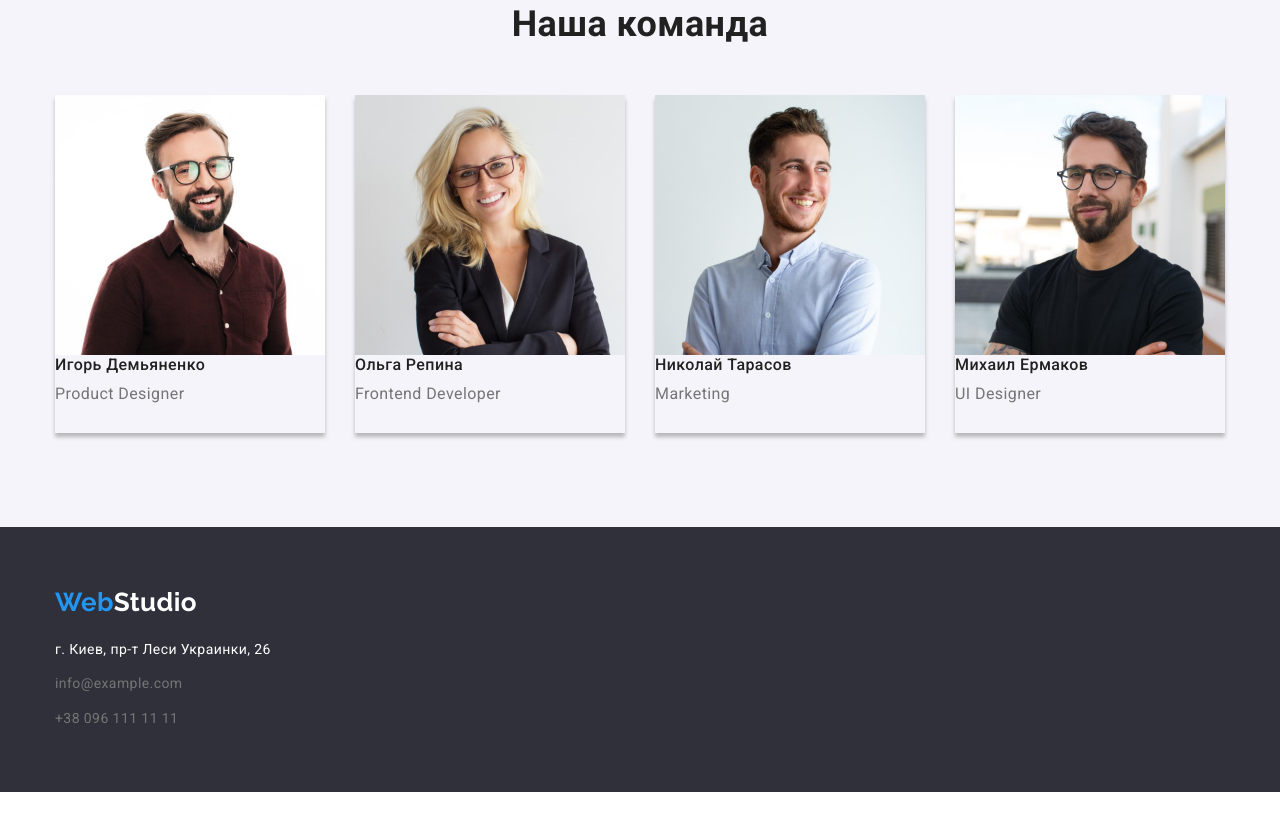
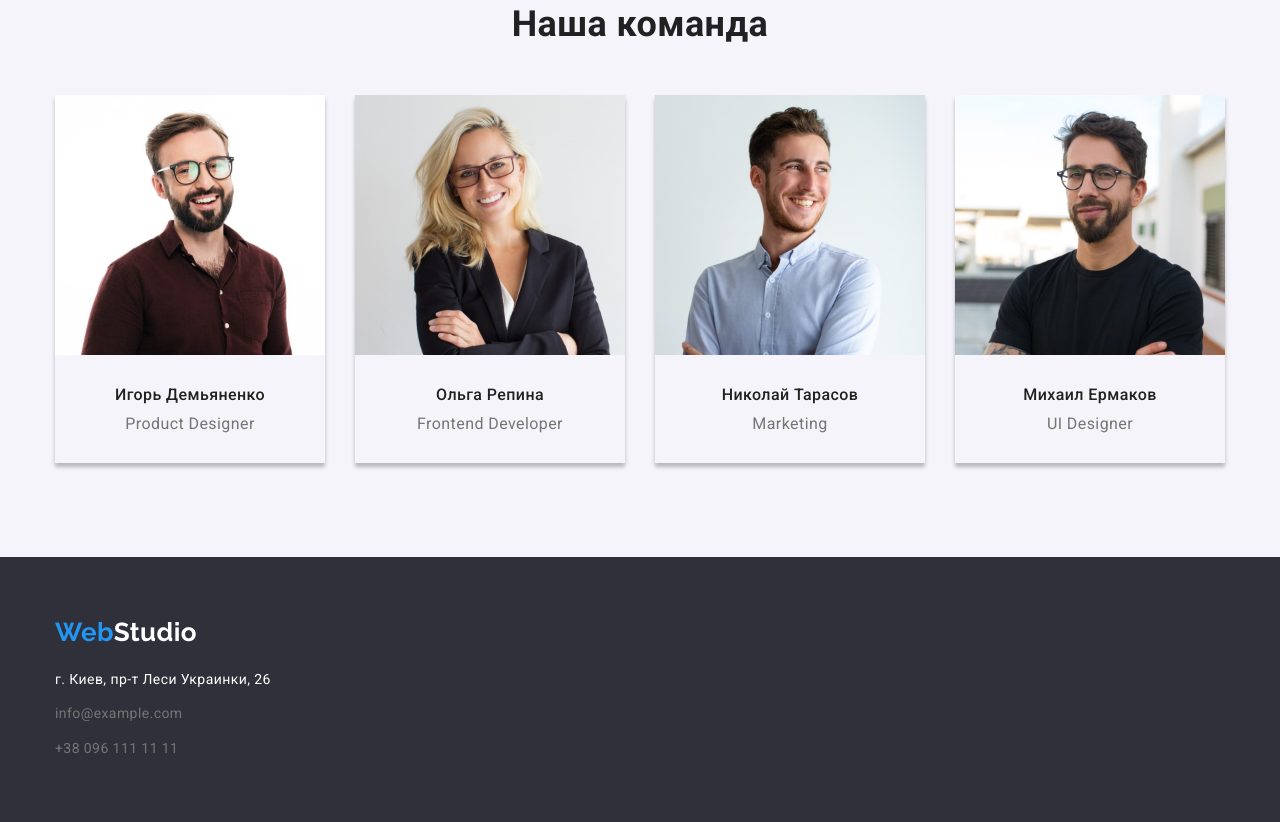
Before and after one commit to LanaLem/goit-markup-hw-03, a plain HTML site: page index.html in a window 1280 px wide. Shown: the part 1538-2360 px from the top of the page. Before the commit the page ends 2330 px from the top, so only its background shows below. Drawn offline with nearby package versions, Linux system fonts and the light colour scheme.

Commit message:
team-member-fix

```diff
--- a/css/styles.css
+++ b/css/styles.css
@@ -252,6 +252,10 @@
   background-color: var(--button-color);
 }
 
+.team-title {
+  margin-bottom: 50px;
+}
+
 .team-cards {
   display: flex;
   flex-direction: column;
@@ -266,10 +270,15 @@
   box-shadow: var(--shadow-team-card);
 }
 
+.team-member-card {
+  padding: 30px;
+}
+
 .profession,
 .team-member {
   font-size: 16px;
   line-height: 1.187;
+  text-align: center;
 }
 
 .team-member {
@@ -281,7 +290,6 @@
 .profession {
   margin-top: 0;
   margin-bottom: 0;
-  padding-bottom: 30px;
 }
 
 /* подвал */
--- a/index.html
+++ b/index.html
@@ -82,27 +82,35 @@
         <!-- Секция Наша Команда -->
         <section class="section team">
             <div class="container team-cards">
-                <h2 class="section-title">Наша команда</h2>
+                <h2 class="section-title team-title">Наша команда</h2>
                 <ul class="list team-list">
                     <li class="team-card">
                         <img class="foto" src="./images/igor-demyanenko.jpg" alt="Фото Игоря Демьяненко" width="270">
+                        <div class="team-member-card">
                             <p class="team-member">Игорь Демьяненко</p>
                             <p lang="en" class="profession">Product Designer</p>
+                        </div>
                     </li>
                     <li class="team-card">
                         <img class="foto" src="./images/olga-ryepina.jpg" alt="Фото Ольги Репиной" width="270">
+                        <div class="team-member-card">
                             <p class="team-member">Ольга Репина</p>
                             <p lang="en" class="profession">Frontend Developer</p>
+                        </div>
                     </li>
                     <li class="team-card">
                         <img class="foto" src="./images/nickolay-tarasov.jpg" alt="Фото Николая Тарасова" width="270">
+                        <div class="team-member-card">
                             <p class="team-member">Николай Тарасов</p>
                             <p lang="en" class="profession">Marketing</p>
+                        </div>
                     </li>
                     <li class="team-card">
                         <img class="foto" src="./images/mychail-yermakov.jpg" alt="Фото Михаила Ермакова" width="270">
+                        <div class="team-member-card">
                             <p class="team-member">Михаил Ермаков</p>
                             <p lang="en" class="profession">UI Designer</p>
+                        </div>
                     </li>
                 </ul>
             </div>
```
Lines whose indentation alone changed are shown as unchanged.
